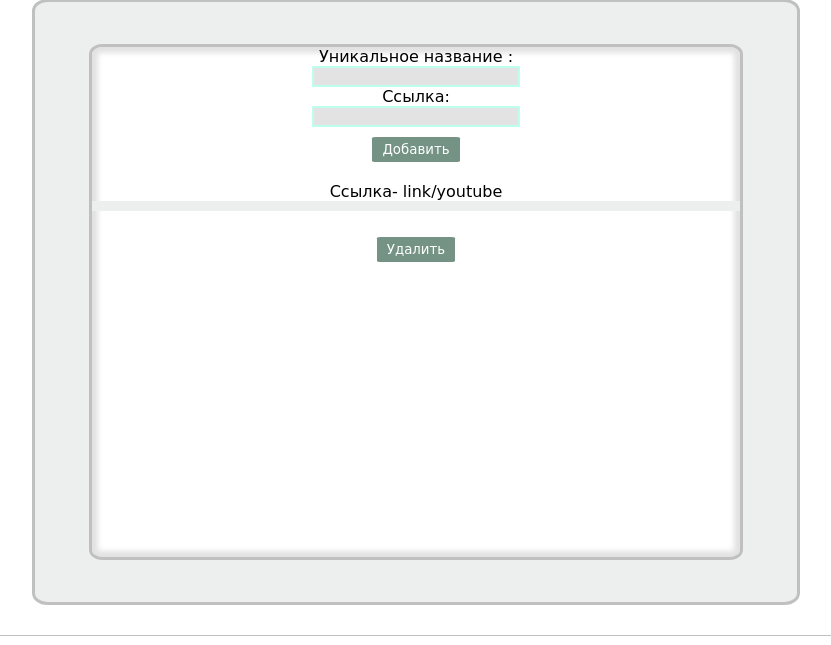
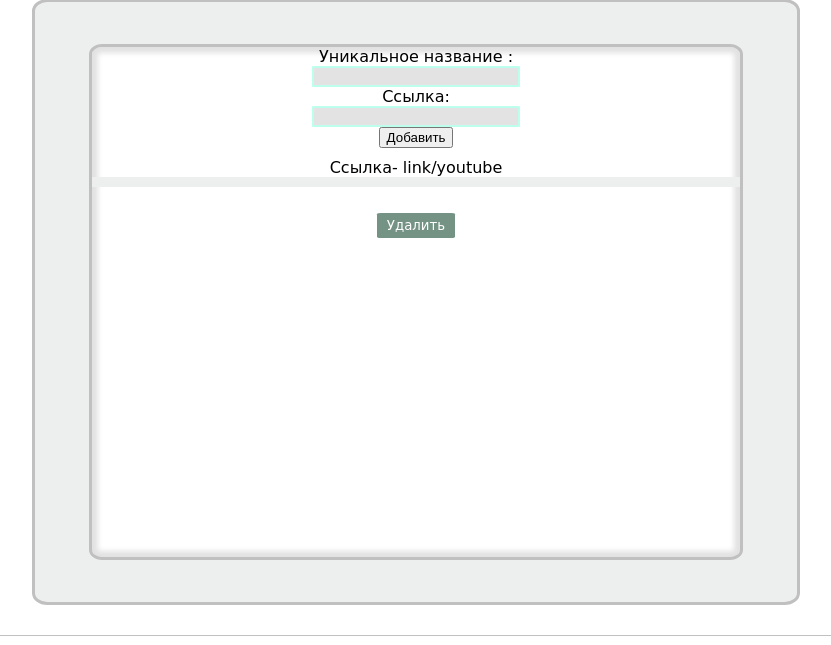
Before and after one commit to Dmitrii-ru/safe_links2, a Django app: page / in a window 1280 px wide. Shown: the part 149-794 px from the top of the page, without its empty margins (232-1063 px from the left). Run offline with Django 3.2, Linux system fonts and the light colour scheme; a user stored in the database is signed in; data comes from the database, SQL or seed files in the repository; some web fonts are replaced; grey boxes are pictures that could not be loaded.

Commit message:
pip freeze > requirements.txt

```diff
--- /dev/null
+++ b/requirements.txt
@@ -0,0 +1,4 @@
+asgiref==3.5.2
+Django==4.1.2
+Pillow==9.3.0
+sqlparse==0.4.3
--- a/site_link/templates/site_link/links_list.html
+++ b/site_link/templates/site_link/links_list.html
@@ -7,7 +7,7 @@
         <form method="post"  class="form_input_safe_open">
             {%csrf_token%}
             {{form}}
-            <button class="a_button" type="submit"> Добавить </button>
+            <button class="" type="submit"> Добавить </button>
         </form>
 
             {% for link in links%}
--- a/site_link/views.py
+++ b/site_link/views.py
@@ -28,7 +28,6 @@ class LinkView(ListView):
             return context
 
     def post(self, request, *args, **kwargs):
-
         if request.method == 'POST':
             form = LinksForm(request.POST)
             if form.is_valid():
```
